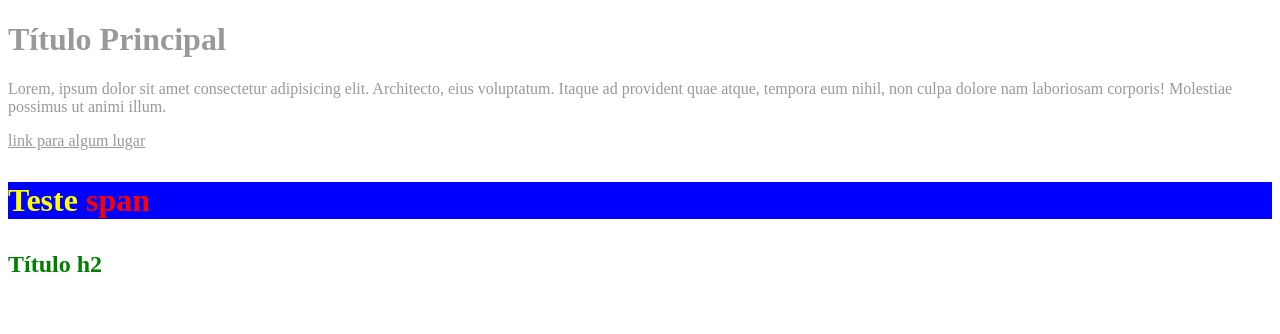
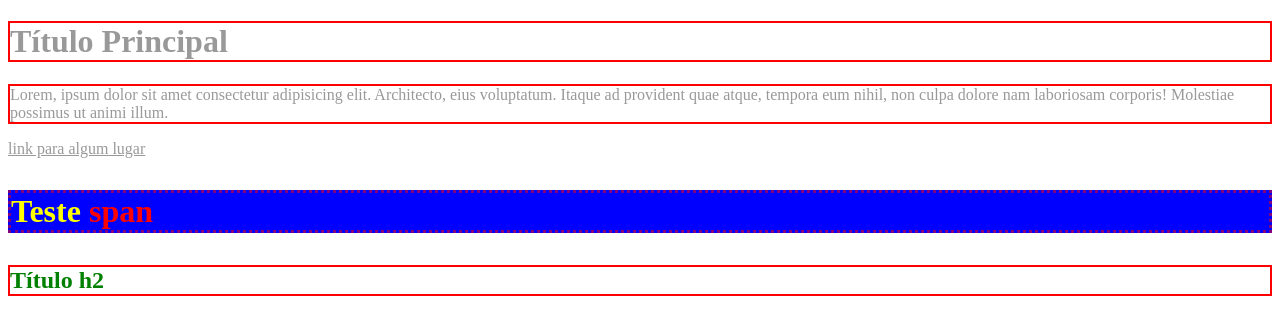
Before and after one commit to Gean634N/studing__sass, a plain HTML site: page Variables/index.html in a window 1280 px wide. Drawn offline with Linux system fonts and the light colour scheme.

Commit message:
studing shadowing

```diff
--- a/Variables/sass/styles.sass
+++ b/Variables/sass/styles.sass
@@ -2,22 +2,27 @@
 $text-color: #999
 $bg-color: blue
 $h2-color: green
+$border: 2px solid red
 
 h1
   color: $text-color
+  border: $border
 
 p
   color: $text-color
+  border: $border
 
 a
   color: $text-color
 
 .variables-test
+  $border: 3px dotted purple
 
   p
     $p__text-color: yellow
     $span__text-color: red
     background-color: $bg-color
+    border: $border // Shadowing
     color: $p__text-color
     font-size: 2rem
     font-weight: bolder
@@ -28,3 +33,4 @@ a
 h2
   // color: $p__text-color // Error -trying to use a local variable
   color: $h2-color
+  border: $border
```
Also changed, not shown: Variables/css/styles.css, 1 other file.
